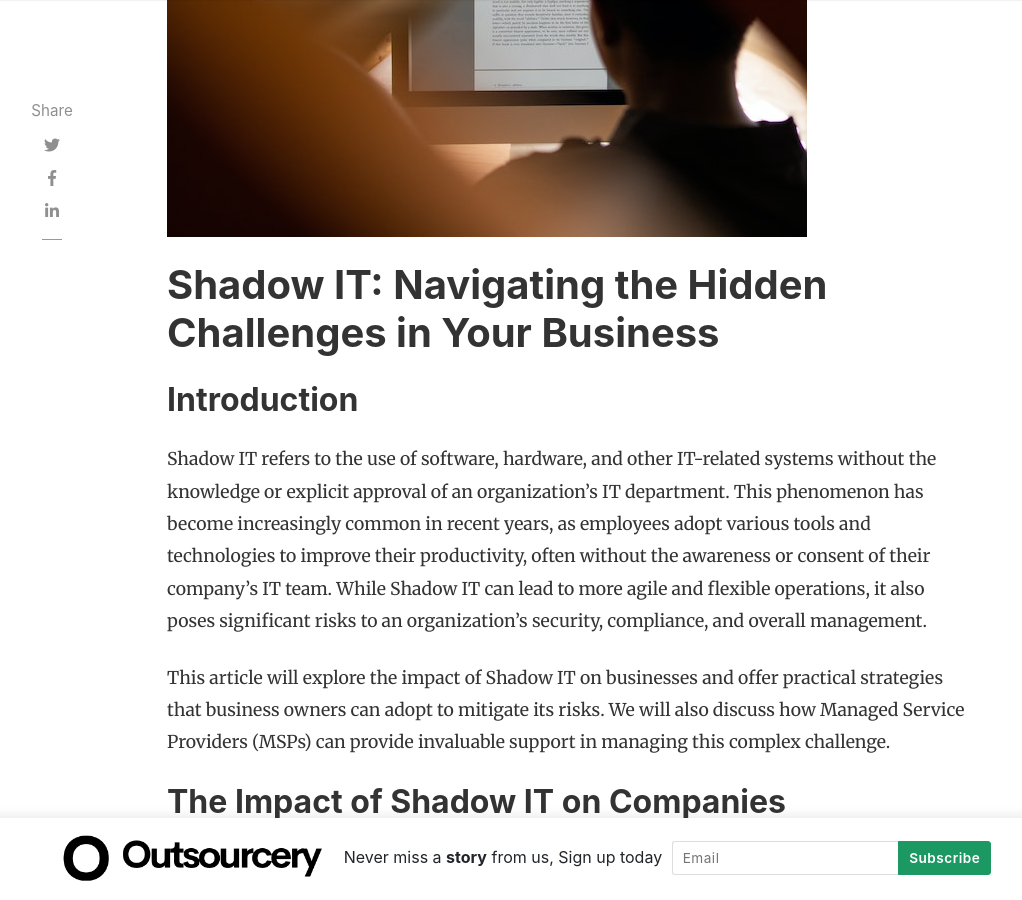
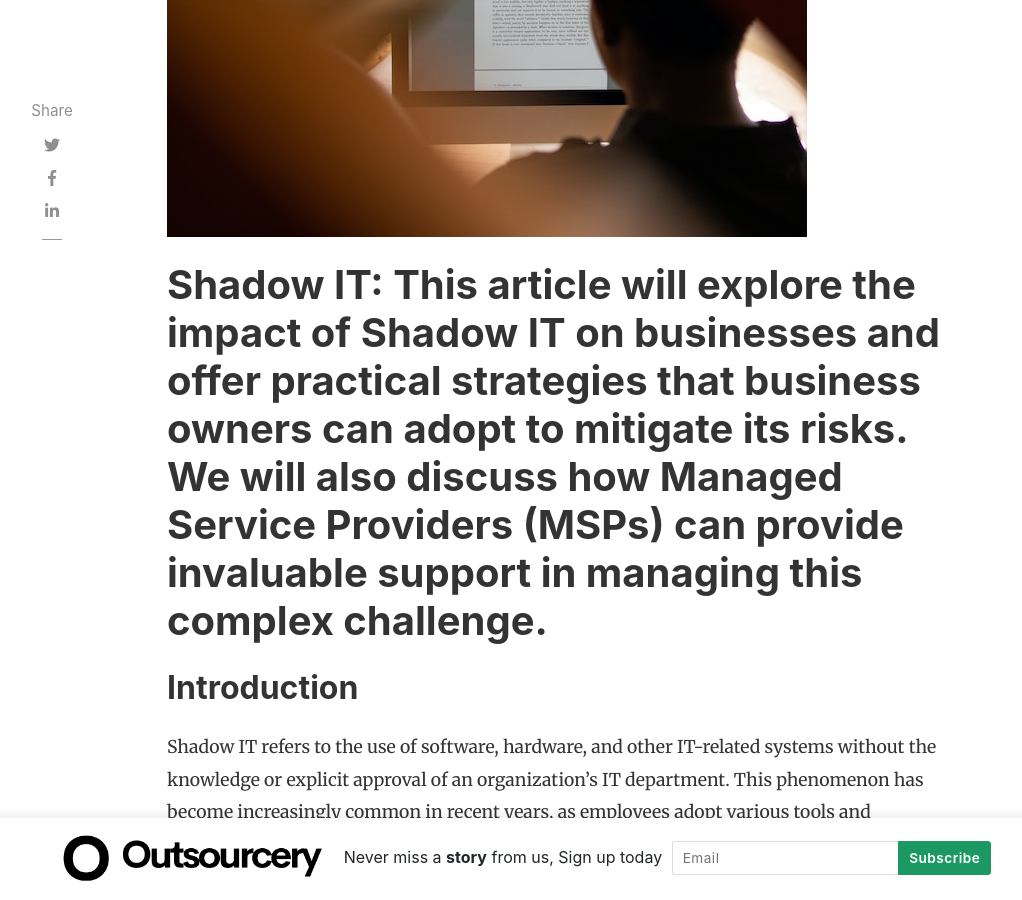
Before and after one commit to themilkmen/outsourcery, a Jekyll site: the page built from _posts/2022-12-31-Shadow-IT-navigating-the-hidden-challenges-in-your-business.md, in a window 1280 px wide and 900 px high, scrolled down 653 px. Shown: the whole window, without its empty margins (118-1140 px from the left). Built offline with Jekyll 4.4.1, drawn with Linux system fonts in a browser that asks for light colours; nearby versions of some CDN libraries.

Commit message:
trying something

```diff
--- a/_posts/2022-12-31-Shadow-IT-navigating-the-hidden-challenges-in-your-business.md
+++ b/_posts/2022-12-31-Shadow-IT-navigating-the-hidden-challenges-in-your-business.md
@@ -7,7 +7,7 @@ image: assets/images/shadow-it.jpg
 featured: true
 hidden: true
 ---
-# Shadow IT: Navigating the Hidden Challenges in Your Business
+# Shadow IT: This article will explore the impact of Shadow IT on businesses and offer practical strategies that business owners can adopt to mitigate its risks. We will also discuss how Managed Service Providers (MSPs) can provide invaluable support in managing this complex challenge.
 
 ## Introduction
 
```
